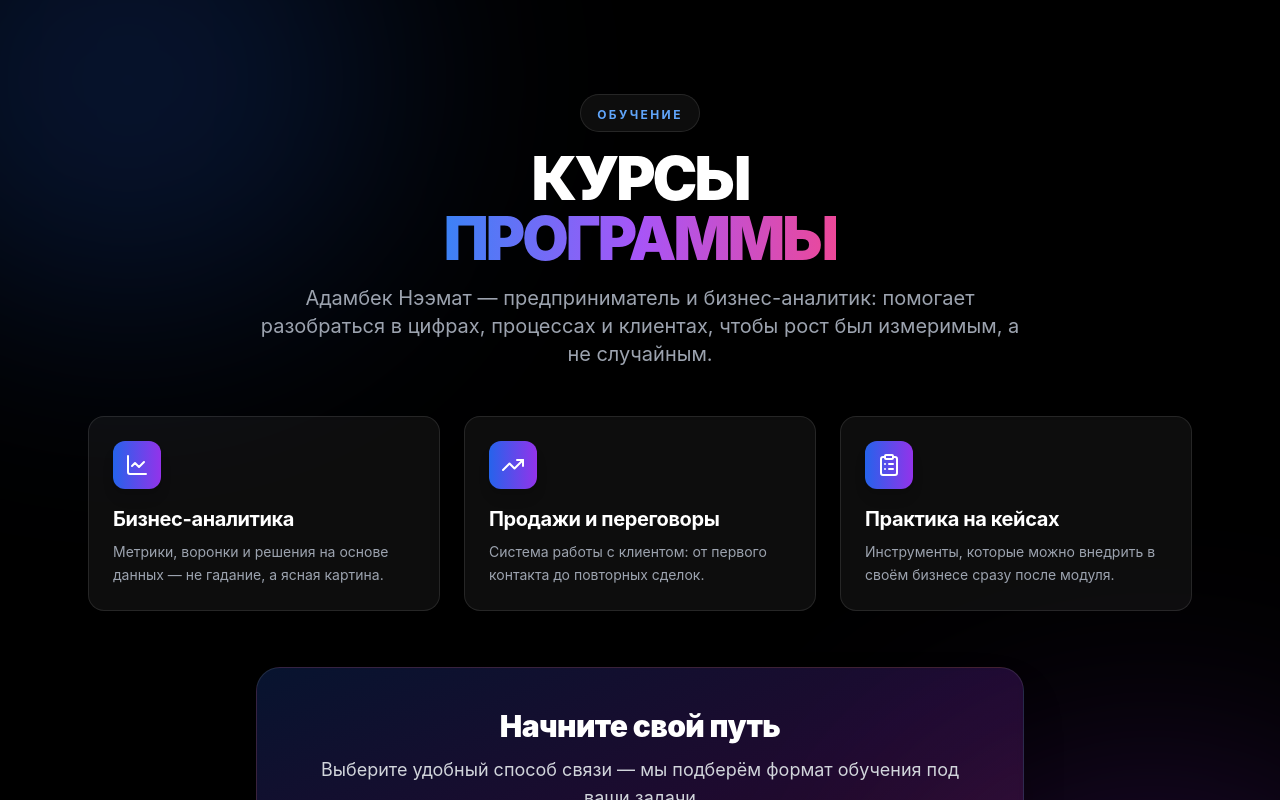
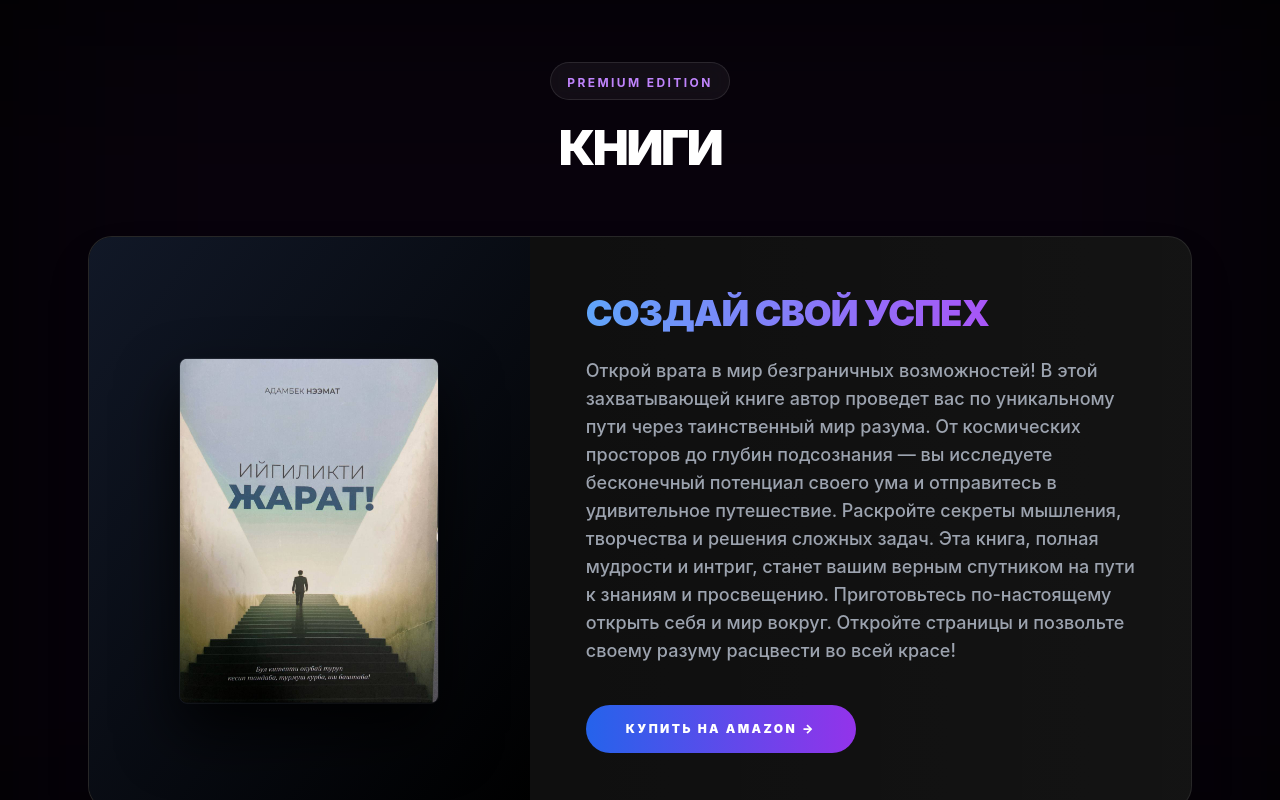
Before and after one commit to Abdulamitov-Mirbek/Adambek-nemad, a React (Vite) app: page / in a window 1280 px wide. Shown: the part 4480-5280 px from the top of the page. Built offline with nearby package versions, Linux system fonts and the light colour scheme.

Commit message:
fead: add book page

```diff
--- a/src/app.jsx
+++ b/src/app.jsx
@@ -59,7 +59,7 @@ function App() {
         <About />
         <Collaboration />
         <Awards />
-        {/* <Books /> */}
+        <Books />
         <Courses />
         <VideoLibrary />
         <InTheNews />
--- a/src/sections/Awards.jsx
+++ b/src/sections/Awards.jsx
@@ -107,7 +107,6 @@ const AwardCard = ({ item, t, isMobile }) => {
   );
 };
 
-// ... resultsData и content (без изменений, оставляем твои)
 
 const resultsData = {
   ru: [
--- a/src/sections/Books.jsx
+++ b/src/sections/Books.jsx
@@ -1,20 +1,24 @@
 // src/sections/Books.jsx
-import React, { useContext } from 'react';
-import { LanguageContext } from '../context/LanguageContext';
+import React, { useContext } from "react";
+import { motion } from "framer-motion";
+import { LanguageContext } from "../context/LanguageContext";
+import bookImg from "../assets/images/book.jpg";
 
 const content = {
   ru: {
     title: "КНИГИ",
-    bookTitle: "Формула молодости",
-    description: "Представьте: вы сохраняете энергию и остроту ума тридцатилетнего человека в свои девяносто и старше. Это больше не просто хорошая идея. Согласно статистике хронических заболеваний, 74% из нас умрут раньше времени от предотвратимых болезней. Хорошая новость в том, что мы можем обратить эти тенденции вспять благодаря технологическим прорывам.",
-    button: "Купить на Amazon →"
+    bookTitle: "Создай свой успех",
+    description:
+      "Открой врата в мир безграничных возможностей! В этой захватывающей книге автор проведет вас по уникальному пути через таинственный мир разума. От космических просторов до глубин подсознания — вы исследуете бесконечный потенциал своего ума и отправитесь в удивительное путешествие. Раскройте секреты мышления, творчества и решения сложных задач. Эта книга, полная мудрости и интриг, станет вашим верным спутником на пути к знаниям и просвещению. Приготовьтесь по-настоящему открыть себя и мир вокруг. Откройте страницы и позвольте своему разуму расцвести во всей красе!",
+    button: "Купить на Amazon →",
   },
   kg: {
     title: "КИТЕПТЕР",
-    bookTitle: "Жаштык формуласы",
-    description: "Элестетип көрүңүз: сиз отуз жаштагы адамдын күч-кубатын жана акыл-эсинин курчтугун токсон жашка чейин жана андан да көпкө сактап каласыз. Бул эми жөн гана жакшы идея эмес. Өнөкөт оорулардын статистикасына ылайык, 74% адам алдын алууга боло турган оорулардан эрте өлөт. Жакшы кабар - биз бул тенденцияларды технологиялык жетишкендиктердин аркасында тескере алабыз.",
-    button: "Amazon'дан сатып алуу →"
-  }
+    bookTitle: "Ийгиликти жарат",
+    description:
+      "Чексиз мумкунчулуктер дуйнесуне дарбаза ач! Бул кызыктуу китепте автор акылдын сырдуу дуйнесу боюнча уникалдуу жол корсетет. Космос мейкиндигинен ан-сезимдин терендигине чейин сиз акылыныздын тугенгус потенциалын изилдеп, укмуштуудай саякатка чыгасыз. Ой жугуртуунун, чыгармачылыктын жана татаал маселелерди чечуунун сырларын ачыныз. Акылмандыкка жана интригага толгон бул китеп билим жана агартуу жолунда сиздин ишенимдуу шеригиниз болот. Озунузду жана айлананыздагы дуйнену чындап ачууга дарданыны. Барактарды ачып, акылдын бардык данкы менен гулдешуне жол бериниз!",
+    button: "Amazon'дан сатып алуу →",
+  },
 };
 
 export const Books = () => {
@@ -22,23 +26,57 @@ export const Books = () => {
   const t = content[language];
 
   return (
-    <section id="books" className="section-padding scroll-mt-24 bg-gray-50">
-      <div className="container-custom">
-        <div className="max-w-4xl mx-auto">
-          <h2 className="text-3xl md:text-4xl font-bold text-center mb-12">{t.title}</h2>
-          <div className="bg-white rounded-2xl shadow-xl overflow-hidden md:flex">
-            <div className="md:w-1/3 bg-gradient-to-br from-blue-500 to-purple-600 p-8 flex items-center justify-center">
-              <div className="text-center text-white">
-                <div className="text-6xl mb-4">📚</div>
-                <div className="text-2xl font-bold">{t.bookTitle}</div>
-              </div>
-            </div>
-            <div className="md:w-2/3 p-8">
-              <h3 className="text-2xl font-bold mb-4">{t.bookTitle}</h3>
-              <p className="text-gray-700 mb-6 leading-relaxed">
-                {t.description}
-              </p>
-              <button className="px-6 py-3 bg-gradient-to-r from-blue-500 to-purple-600 text-white rounded-full font-semibold hover:shadow-lg transition-all">
+    <section id="books" className="py-24 bg-black relative overflow-hidden">
+      {/* Мягкое фоновое свечение */}
+      <div className="absolute top-1/2 left-1/2 -translate-x-1/2 -translate-y-1/2 w-full h-full bg-purple-600/5 blur-[120px] pointer-events-none" />
+
+      <div className="max-w-6xl mx-auto px-6 relative z-10">
+        <motion.div
+          initial={{ opacity: 0, y: 20 }}
+          whileInView={{ opacity: 1, y: 0 }}
+          viewport={{ once: true }}
+          className="text-center mb-16"
+        >
+          <div className="inline-block px-4 py-1.5 mb-6 border border-white/10 bg-white/5 backdrop-blur-md rounded-full">
+            <span className="text-xs font-bold tracking-[0.2em] uppercase text-purple-400">Premium Edition</span>
+          </div>
+          <h2 className="text-4xl md:text-5xl font-black text-white tracking-tighter uppercase">
+            {t.title}
+          </h2>
+        </motion.div>
+
+        <div className="bg-[#0f0f0f] border border-white/10 rounded-3xl overflow-hidden shadow-2xl md:flex items-stretch">
+          {/* Обложка книги с эффектом левитации */}
+          <div className="md:w-2/5 bg-gradient-to-br from-gray-900 to-black p-12 flex items-center justify-center relative">
+            <motion.div
+              initial={{ y: 0 }}
+              animate={{ y: [-10, 10, -10] }}
+              transition={{ duration: 5, repeat: Infinity, ease: "easeInOut" }}
+              className="relative z-10"
+            >
+              <img
+                src={bookImg}
+                alt={t.bookTitle}
+                className="w-full max-w-[260px] rounded-lg shadow-[0_30px_60px_rgba(0,0,0,0.8)] border border-white/5"
+              />
+            </motion.div>
+          </div>
+
+          {/* Контентная часть */}
+          <div className="md:w-3/5 p-8 md:p-14 flex flex-col justify-center bg-gradient-to-r from-transparent to-white/[0.02]">
+            <h3 className="text-3xl md:text-4xl font-black text-white mb-6 uppercase tracking-tight leading-none">
+              <span className="text-transparent bg-clip-text bg-gradient-to-r from-blue-400 to-purple-500">
+                {t.bookTitle}
+              </span>
+            </h3>
+            <p className="text-gray-400 text-base md:text-lg leading-relaxed mb-10 font-medium">
+              {t.description}
+            </p>
+            <div>
+              <button
+                onClick={() => window.open('https://amazon.com', '_blank')}
+                className="group relative px-10 py-4 bg-gradient-to-r from-blue-600 to-purple-600 text-white rounded-full font-black text-xs uppercase tracking-[0.2em] transition-all duration-300 hover:scale-105 hover:shadow-[0_0_30px_rgba(147,51,234,0.4)] active:scale-95"
+              >
                 {t.button}
               </button>
             </div>
```
Also changed, not shown: src/assets/images/book.jpg (added).
